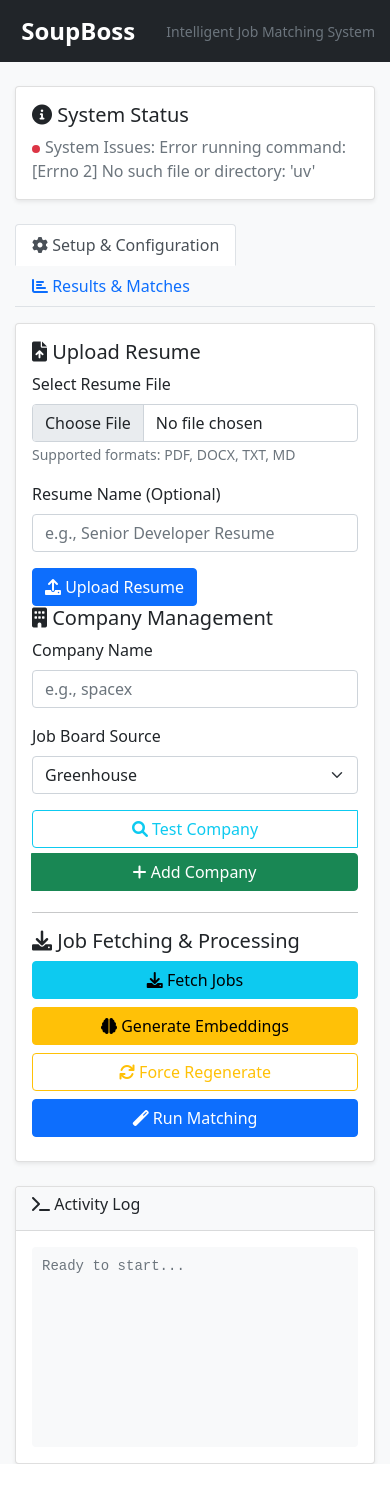
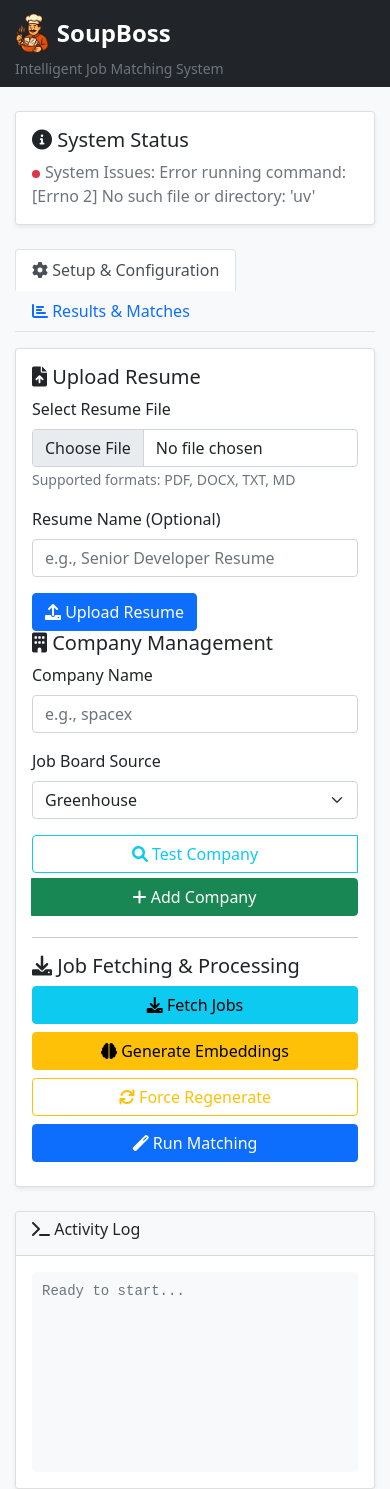
Before and after one commit to gitobic/SoupBoss, a Flask app: page / in a window 390 px wide. Before the commit the page ends 1464 px from the top, so only its background shows below. Run offline with Flask 3, Linux system fonts and the light colour scheme; some libraries are stand-ins or nearby versions.

Commit message:
Add SoupBoss logo and comprehensive favicon support to web interface
- Add official SoupBoss logo to navbar replacing generic soup icon
- Generate complete favicon package with multiple formats (ICO, PNG)
- Support for all modern browsers and devices (16x16, 32x32, 192x192)
- Apple touch icon for iOS devices (180x180)
- Web app manifest for PWA support with theme colors
- Logo hover effects and proper alignment in navbar
- Responsive design with logo height optimization
- Add Pillow dependency for dynamic favicon generation

Technical details:
- Generated favicons from logo_v3-soupboss-trsp.png source
- Multi-format support: favicon.ico, PNG variants, Apple touch icon
- PWA manifest with proper theme and background colors
- CSS enhancements for logo display and hover effects

🤖 Generated with [Claude Code](https://claude.ai/code)

Co-Authored-By: Claude <noreply@anthropic.com>

```diff
--- a/pyproject.toml
+++ b/pyproject.toml
@@ -23,6 +23,7 @@ dependencies = [
     "flask>=3.1.2",
     "flask-socketio>=5.5.1",
     "psutil>=7.0.0",
+    "pillow>=11.3.0",
 ]
 
 [project.scripts]
--- a/static/css/style.css
+++ b/static/css/style.css
@@ -7,6 +7,15 @@ body {
 .navbar-brand {
     font-weight: bold;
     font-size: 1.5rem;
+}
+
+.navbar-brand img {
+    filter: brightness(1.1);
+    transition: filter 0.2s;
+}
+
+.navbar-brand:hover img {
+    filter: brightness(1.3);
 }
 
 .card {
--- a/templates/index.html
+++ b/templates/index.html
@@ -4,6 +4,19 @@
     <meta charset="UTF-8">
     <meta name="viewport" content="width=device-width, initial-scale=1.0">
     <title>SoupBoss - Intelligent Job Matching</title>
+
+    <!-- Favicon and App Icons -->
+    <link rel="icon" type="image/x-icon" href="{{ url_for('static', filename='favicon.ico') }}">
+    <link rel="icon" type="image/png" sizes="16x16" href="{{ url_for('static', filename='favicon-16x16.png') }}">
+    <link rel="icon" type="image/png" sizes="32x32" href="{{ url_for('static', filename='favicon-32x32.png') }}">
+    <link rel="icon" type="image/png" sizes="192x192" href="{{ url_for('static', filename='favicon-192x192.png') }}">
+    <link rel="apple-touch-icon" href="{{ url_for('static', filename='apple-touch-icon.png') }}">
+
+    <!-- Web App Manifest -->
+    <link rel="manifest" href="{{ url_for('static', filename='manifest.json') }}">
+    <meta name="theme-color" content="#0d6efd">
+
+    <!-- Stylesheets -->
     <link href="https://cdn.jsdelivr.net/npm/bootstrap@5.1.3/dist/css/bootstrap.min.css" rel="stylesheet">
     <link href="https://cdnjs.cloudflare.com/ajax/libs/font-awesome/6.0.0/css/all.min.css" rel="stylesheet">
     <link href="{{ url_for('static', filename='css/style.css') }}" rel="stylesheet">
@@ -11,8 +24,9 @@
 <body>
     <nav class="navbar navbar-dark bg-dark">
         <div class="container">
-            <a class="navbar-brand" href="#">
-                <i class="fas fa-soup"></i> SoupBoss
+            <a class="navbar-brand d-flex align-items-center" href="#">
+                <img src="{{ url_for('static', filename='logo_v3-soupboss-trsp.png') }}" alt="SoupBoss Logo" height="40" class="me-2">
+                SoupBoss
             </a>
             <small class="text-muted">Intelligent Job Matching System</small>
         </div>
```
Also changed, not shown: static/apple-touch-icon.png (added), static/favicon-16x16.png (added), static/favicon-192x192.png (added), static/favicon-32x32.png (added), static/favicon.ico (added), static/logo_v3-soupboss-trsp.png (added), static/manifest.json (added), 1 other file.
